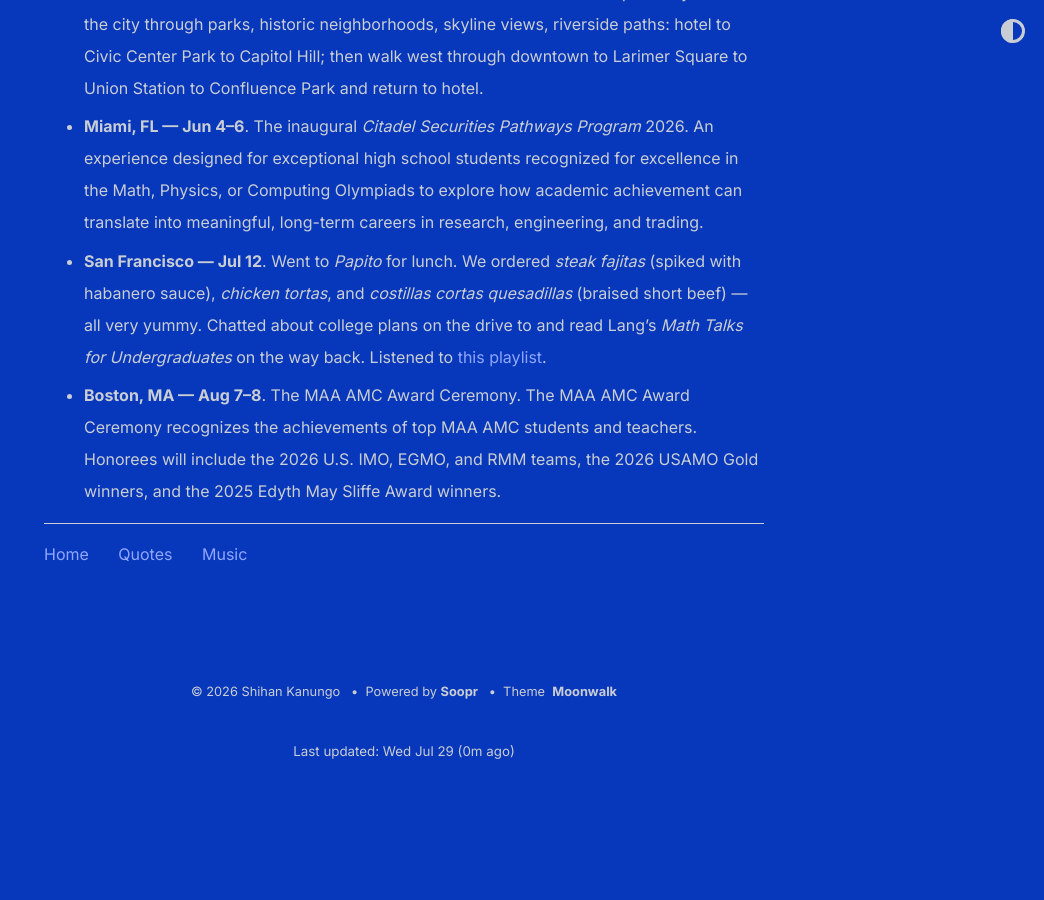
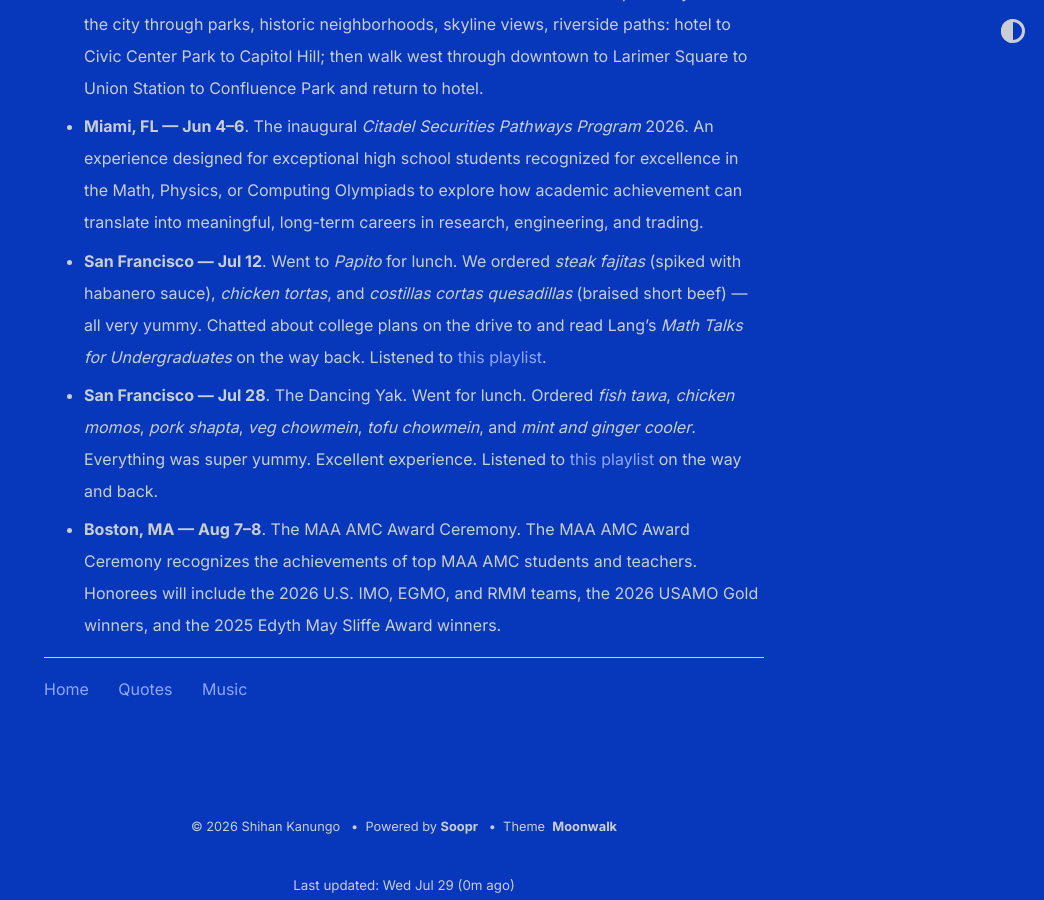
Before and after one commit to shihankanungo/shihankanungo.github.io, a Jekyll site: the page built from travel.md, in a window 1280 px wide and 900 px high, scrolled down 2140 px. Shown: the whole window, without its empty margins (236-1280 px from the left). Built offline with Jekyll 4.4.1, drawn with Linux system fonts in a browser that asks for light colours; before the commit the page ends 2906 px from its top, so only the background shows below that.

Commit message:
Update travel.md

```diff
--- a/travel.md
+++ b/travel.md
@@ -20,4 +20,5 @@
 - **Denver, CO --- May 22--25**. The 1st American Masters in Mathematics, AMM 2026. Stayed at The Sheraton Denver Downtown Hotel. Went on a 2h30m walk to acquaint myself with the city through parks, historic neighborhoods, skyline views, riverside paths: hotel to Civic Center Park to Capitol Hill; then walk west through downtown to Larimer Square to Union Station to Confluence Park and return to hotel.
 - **Miami, FL --- Jun 4--6**. The inaugural *Citadel Securities Pathways Program* 2026. An experience designed for exceptional high school students recognized for excellence in the Math, Physics, or Computing Olympiads to explore how academic achievement can translate into meaningful, long-term careers in research, engineering, and trading.
 - **San Francisco --- Jul 12**. Went to *Papito* for lunch. We ordered *steak fajitas* (spiked with habanero sauce), *chicken tortas*, and *costillas cortas quesadillas* (braised short beef) --- all very yummy. Chatted about college plans on the drive to and read Lang's *Math Talks for Undergraduates* on the way back. Listened to [this playlist](https://open.spotify.com/playlist/0bAlJXboXf2EVMrcrzr0nv?si=d2b0931b91134c95).
+- **San Francisco --- Jul 28**. The Dancing Yak. Went for lunch. Ordered *fish tawa*, *chicken momos*, *pork shapta*, *veg chowmein*, *tofu chowmein*, and *mint and ginger cooler*. Everything was super yummy. Excellent experience. Listened to [this playlist](https://open.spotify.com/playlist/0yVtZyL18022R0KzkqG8GQ?si=5600f946de404306) on the way and back.
 - **Boston, MA --- Aug 7--8**. The MAA AMC Award Ceremony. The MAA AMC Award Ceremony recognizes the achievements of top MAA AMC students and teachers. Honorees will include the 2026 U.S. IMO, EGMO, and RMM teams, the 2026 USAMO Gold winners, and the 2025 Edyth May Sliffe Award winners.
```
